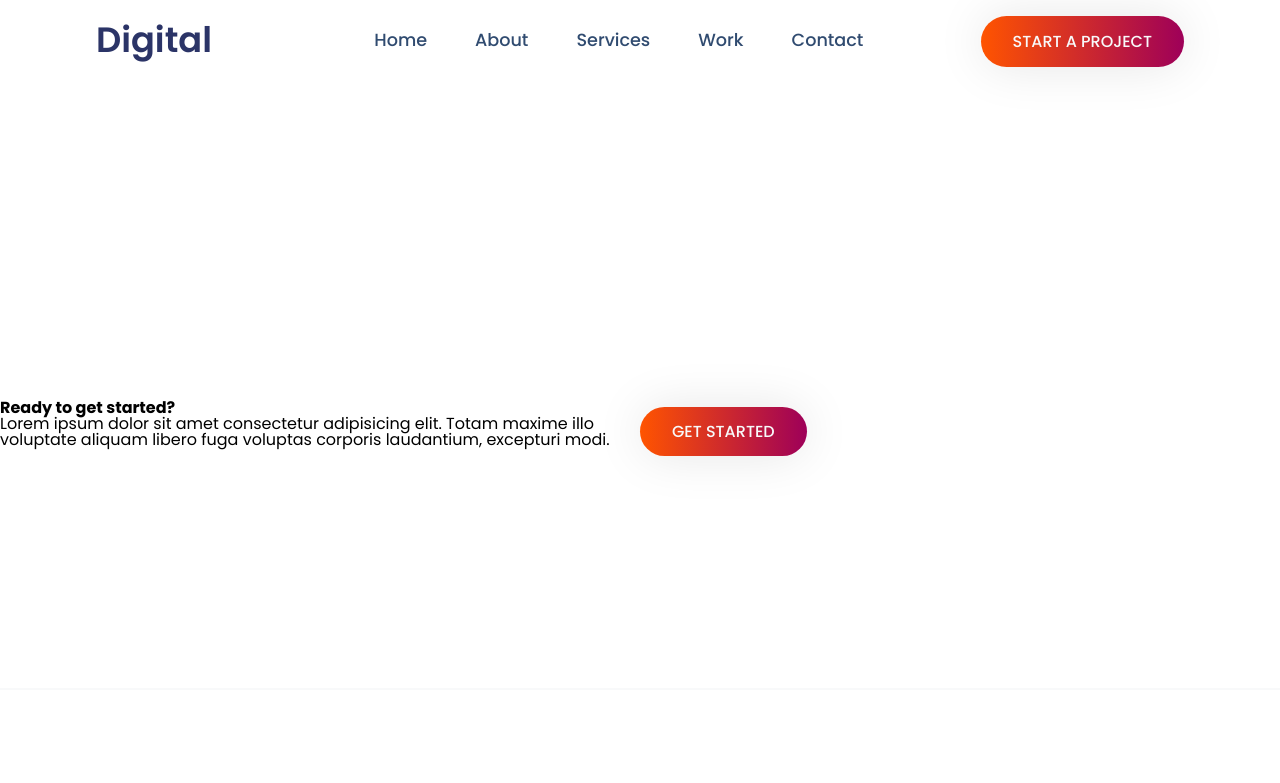
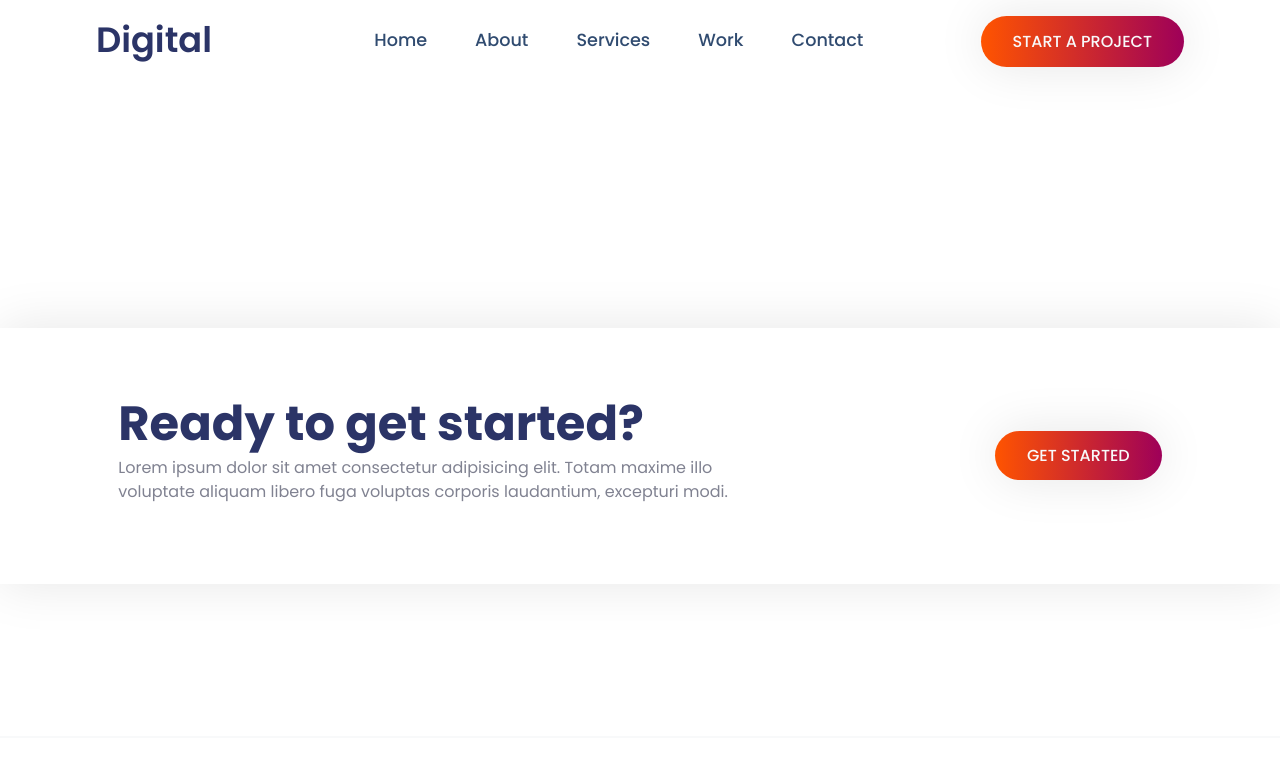
Before and after one commit to shahadat3669/digital-marketing, a website built with webpack: page src/index.html in a window 1280 px wide. Shown: the top 783 px of the page. Built offline with nearby package versions, Linux system fonts and the light colour scheme.

Commit message:
Add styles for ready section.

```diff
--- a/src/main.scss
+++ b/src/main.scss
@@ -2,7 +2,7 @@
 @import url('https://fonts.googleapis.com/css2?family=Poppins:wght@400;500;600;700&display=swap');
 
 // mixins
-@mixin for-phone-only {
+@mixin for-phone-up {
   @media (min-width: 40rem) {
     // 640px
     @content;
@@ -130,7 +130,7 @@ body {
 .container {
   width: 100%;
 
-  @include for-phone-only {
+  @include for-phone-up {
     max-width: 40rem;
   }
 
@@ -369,7 +369,35 @@ body {
   }
 }
 
-// footer sect
+// ready section
+.ready {
+  &__inner {
+    box-shadow: $shadow;
+    display: flex;
+    justify-content: space-around;
+    align-items: center;
+    flex-wrap: wrap;
+  }
+
+  &__title {
+    font-size: 2.2rem;
+    line-height: 3rem;
+    font-weight: 700;
+    color: $dark-1;
+
+    @include for-phone-up {
+      font-size: 3rem;
+    }
+  }
+
+  &__text {
+    color: $gray;
+    line-height: 1.5rem;
+    @include py;
+  }
+}
+
+// footer section
 .footer {
   border-top: 2px solid $light-1;
   margin-top: 8em;
@@ -398,7 +426,12 @@ body {
     @include py;
   }
 
-  &__form{
+  &__form {
     justify-content: center;
   }
+
+  &__copyrights-text,
+  &__copyrights-link {
+    color: $gray;
+  }
 }
```
